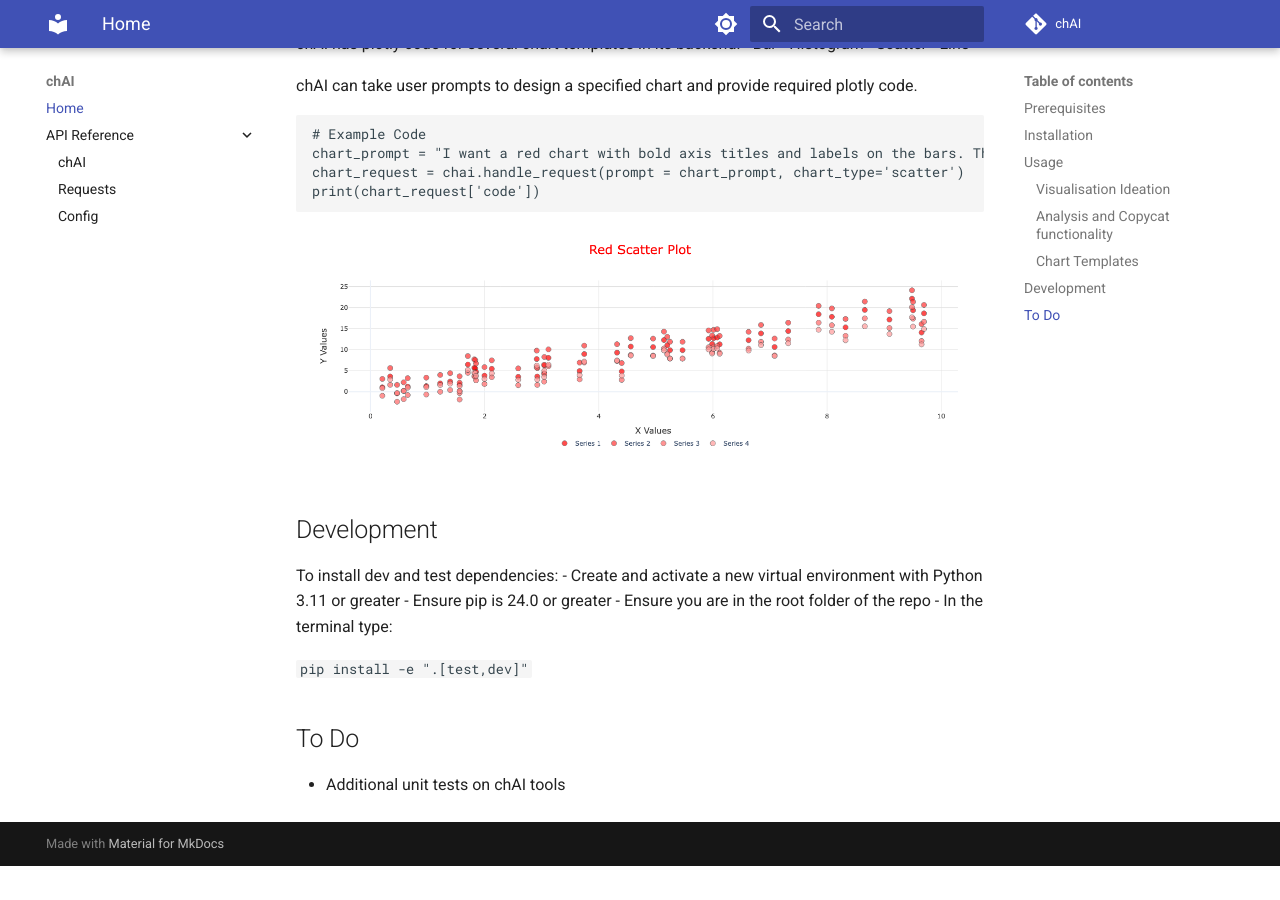
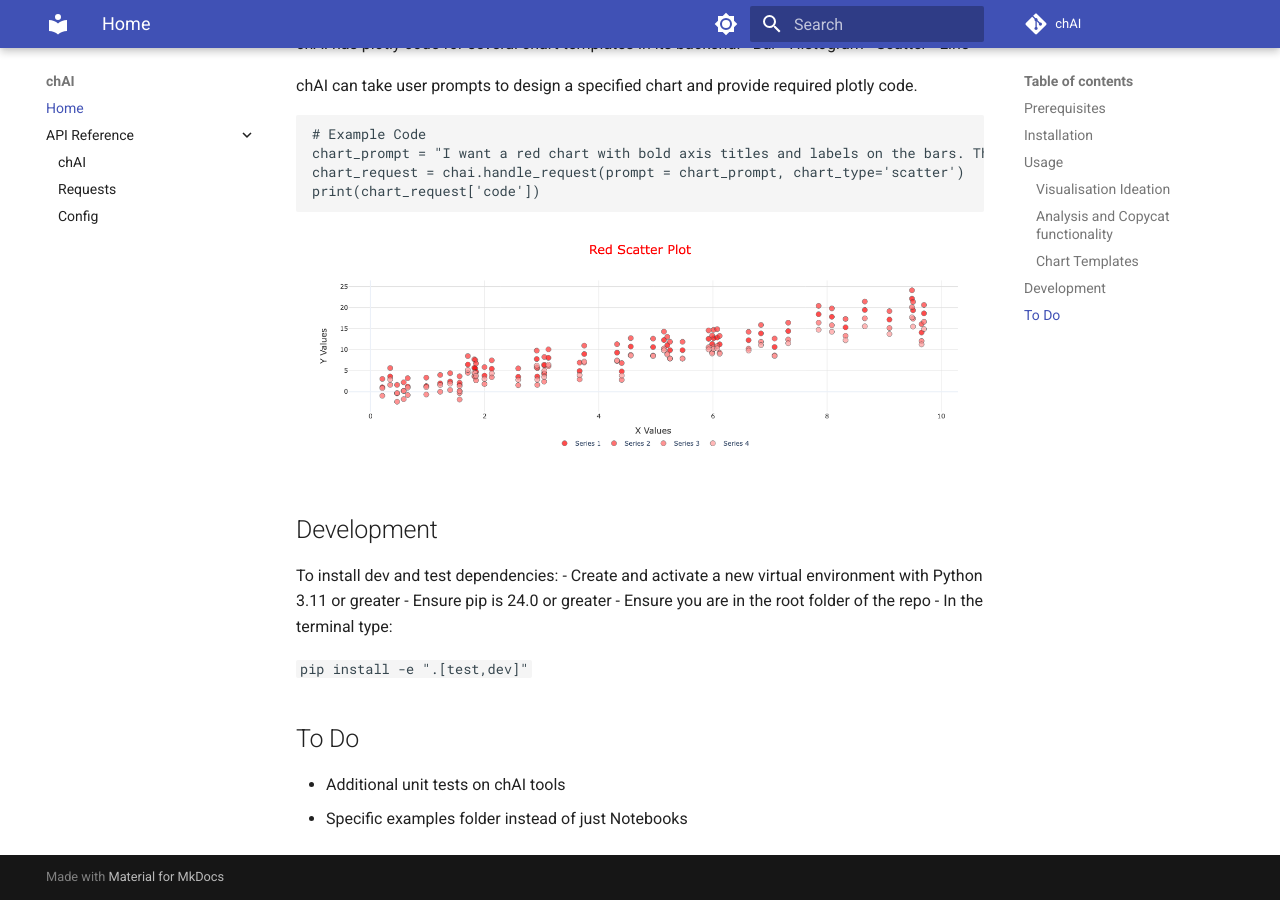
Before and after one commit to co-cddo/gds-ideas-chai, an MkDocs documentation site: the page built from docs/README.md, in a window 1280 px wide and 900 px high, scrolled down 3239 px. Built offline with MkDocs 1.6.1 and Material for MkDocs 9.7.7, drawn with Linux system fonts in a browser that asks for light colours; comment, search, counter and statistics services are not loaded; before the commit the page ends 4105 px from its top, so only the background shows below that.

Commit message:
Added to do for notebook examples

```diff
--- a/docs/README.md
+++ b/docs/README.md
@@ -107,3 +107,4 @@
 
 ## To Do
 - Additional unit tests on chAI tools
+- Specific examples folder instead of just Notebooks
```
